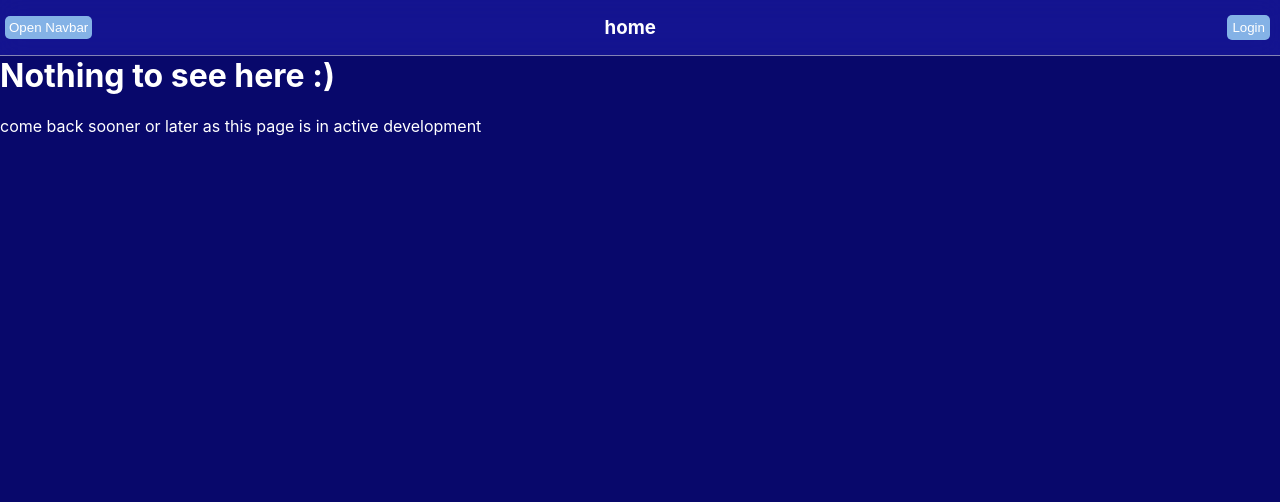
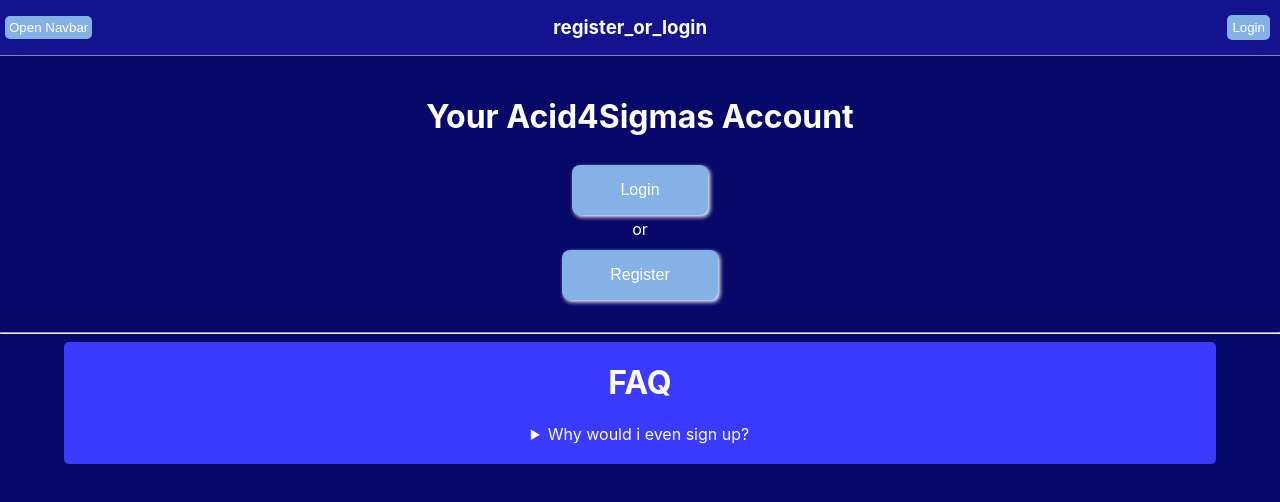
Before and after one commit to acid4sigmas/acid4sigmas-frontend, a React (Create React App) app: page /about in a window 1280 px wide. Both pictures are taken after a click on the button "Login". Shown: the top 502 px of the page. Built offline with nearby package versions, Linux system fonts and the light colour scheme.

Commit message:
Login or Register page

```diff
--- a/src/Router.tsx
+++ b/src/Router.tsx
@@ -6,6 +6,7 @@
 import SettingsThemes from "./tsx/Settings/Themes";
 import { useEffect } from "react";
 import theme from "./style/themes/blue.json";
+import LoginRegister from "./tsx/LoginRegister";
 
 export interface Style {
   primary_color_text: string;
@@ -108,8 +109,8 @@
         <Route path="/about" element={<About />} />
         <Route path="/mysaviour" element={<MySaviour />} />
         <Route path="/settings" element={<Settings />} />
-
         <Route path="/settings/themes" element={<SettingsThemes />} />
+        <Route path="/register_or_login" element={<LoginRegister />} />
       </Routes>
     </Router>
   );
--- a/src/style/App.scss
+++ b/src/style/App.scss
@@ -31,7 +31,14 @@
     color: var(--primary-text-color);
 }
 
+span {
+    color: var(--primary-text-color);
+}
 .container {
     margin-top: 56px;
 
 }
+
+.centered-container {
+    text-align: center;
+}
--- /dev/null
+++ b/src/style/LoginRegister.scss
@@ -0,0 +1,37 @@
+
+
+.acc-faq-container {
+    display: flex;
+    justify-content: center;
+    align-items: center;
+}
+
+.acc-faq-container-inner {
+    background-color: var(--background-color-secondary);
+    width: 90%;
+    padding-bottom: 20px;
+    border-radius: 5px;
+}
+
+.acc-faq-container-inner li {
+    list-style: none;
+}
+
+.login-or-register-btn-div button {
+    padding:  2vh 6vh 2vh 6vh;
+    margin-top: 7px;
+    background-color: var(--secondary-color);
+    border: none;
+    border-radius: 8px;
+    box-shadow: 2px 2px 4px;
+    color: var(--primary-text-color);
+    font-size: var(--font-size);
+}
+
+.login-or-register-btn-div button:hover {
+    opacity: 0.8;
+}
+
+.login-or-register-btn-div {
+    margin: 4px;
+}
--- /dev/null
+++ b/src/tsx/LoginRegister.tsx
@@ -0,0 +1,38 @@
+import TopBar from "./Topbar";
+
+import '../style/LoginRegister.scss'
+
+export default function LoginRegister() {
+    return (
+    <div>
+        <TopBar />
+        <div className="container">
+            <div className="centered-container">
+                <br/>
+                <h1>Your Acid4Sigmas Account</h1>
+                <div className="login-or-register-container">
+                    <div className="login-or-register-btn-div">
+                        <button className="real-login-btn">Login</button>
+                    </div>
+                    <span>or</span>
+                    <div className="login-or-register-btn-div">
+                        <button>Register</button>
+                    </div>
+                </div>
+                <br/>
+                <hr />
+                <div className="acc-faq-container">
+                    <div className="acc-faq-container-inner">
+                        <h1>FAQ</h1>
+                        <details>
+                            <summary>Why would i even sign up?</summary>
+                            <li>- cloud themes!</li>
+                        </details>
+                    </div>
+                </div>
+
+            </div>
+        </div>
+    </div>
+    )
+}
--- a/src/tsx/Topbar.tsx
+++ b/src/tsx/Topbar.tsx
@@ -2,10 +2,10 @@
 import { useState } from 'react';
 import '../style/Topbar.scss';
 import NavBar from './Navbar';
-import { useLocation } from 'react-router-dom';
+import { useLocation, useNavigate } from 'react-router-dom';
 
 export default function TopBar() {
-
+    const nav = useNavigate();
     const [elapse, setElapse] = useState(false);
     const location = useLocation();
 
@@ -41,7 +41,7 @@
             </div>
             <div className='user-login-container'>
                 <div className='user-login-container-inner'>
-                    <button className='user-login-btn'>Login</button>
+                    <button className='user-login-btn' onClick={() => nav('/register_or_login')}>Login</button>
                 </div>
             </div>
 
```
Also changed, not shown: src/tsx/Auth/Login.tsx (added), src/tsx/Auth/Register.tsx (added).
